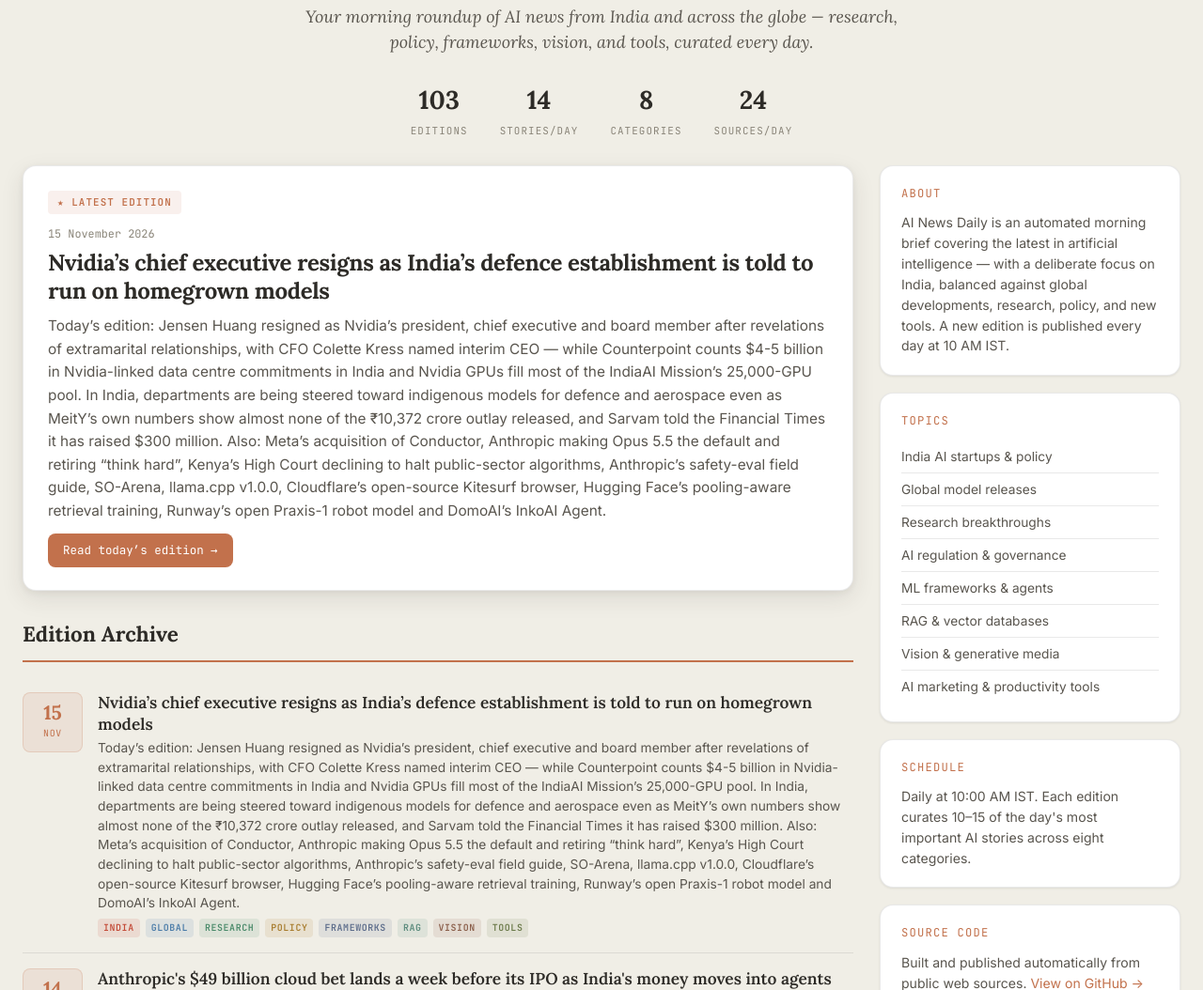
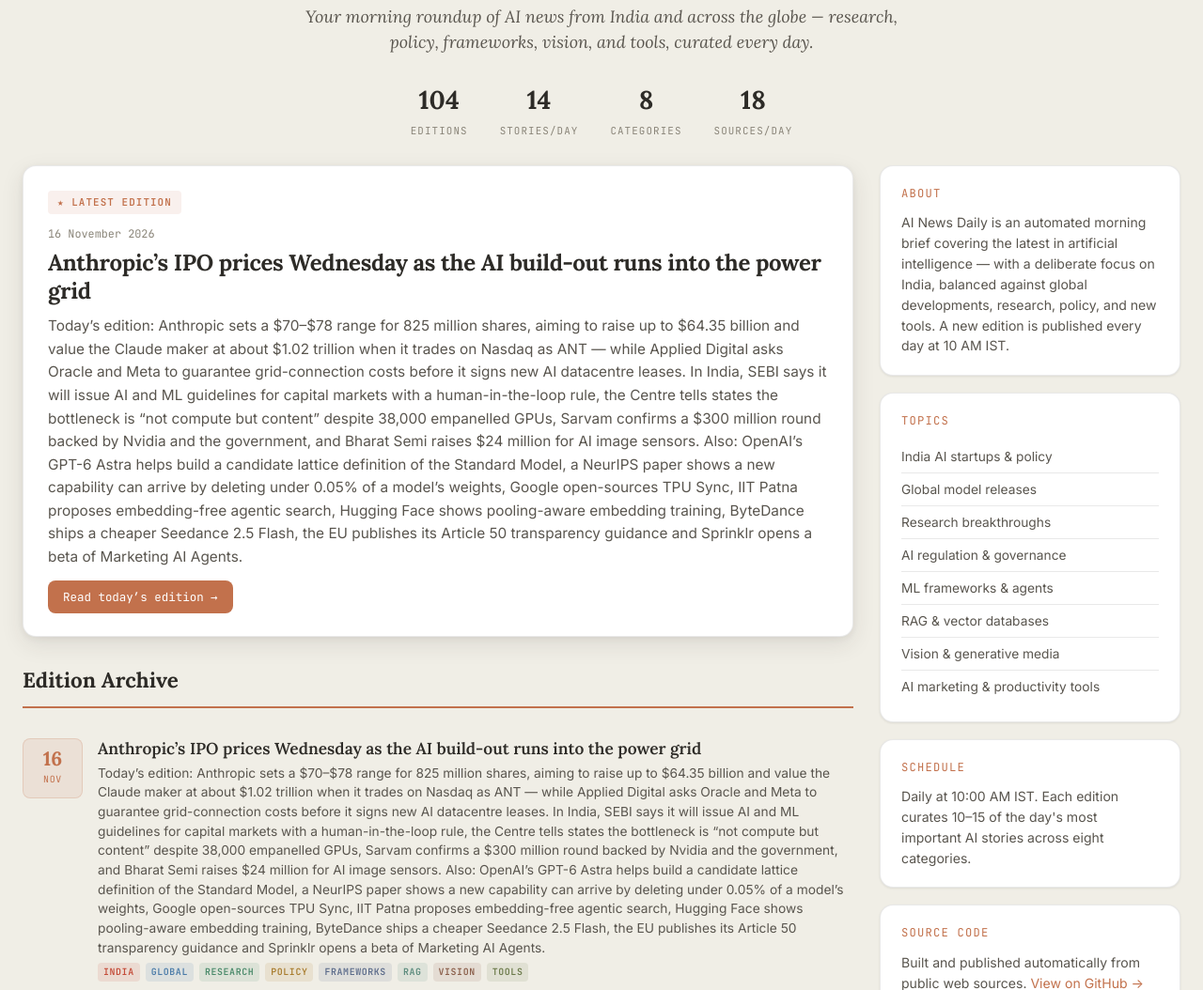
Before and after one commit to Aiindia-globelnew-gif/ai-news-daily, a plain HTML site: page index.html in a window 1280 px wide. Shown: the part 246-1300 px from the top of the page at 94% size. Drawn offline with Linux system fonts and the light colour scheme.

Commit message:
docs: update index.html with 16 November 2026 edition

```diff
--- a/index.html
+++ b/index.html
@@ -97,23 +97,31 @@
     <h1 class="hero__title">AI News Daily</h1>
     <p class="hero__subtitle">Your morning roundup of AI news from India and across the globe — research, policy, frameworks, vision, and tools, curated every day.</p>
     <div class="hero__stats">
-      <div class="stat"><div class="stat__num">103</div><div class="stat__label">Editions</div></div>
+      <div class="stat"><div class="stat__num">104</div><div class="stat__label">Editions</div></div>
       <div class="stat"><div class="stat__num">14</div><div class="stat__label">Stories/Day</div></div>
       <div class="stat"><div class="stat__num">8</div><div class="stat__label">Categories</div></div>
-      <div class="stat"><div class="stat__num">24</div><div class="stat__label">Sources/Day</div></div>
+      <div class="stat"><div class="stat__num">18</div><div class="stat__label">Sources/Day</div></div>
     </div>
   </section>
   <div class="layout">
     <main>
             <article class="featured">
         <span class="featured__badge">&#9733; Latest Edition</span>
-        <p class="featured__date">15 November 2026</p>
-        <h2 class="featured__headline"><a href="editions/2026-11-15.html">Nvidia&rsquo;s chief executive resigns as India&rsquo;s defence establishment is told to run on homegrown models</a></h2>
-        <p class="featured__summary">Today&rsquo;s edition: Jensen Huang resigned as Nvidia&rsquo;s president, chief executive and board member after revelations of extramarital relationships, with CFO Colette Kress named interim CEO &mdash; while Counterpoint counts $4-5 billion in Nvidia-linked data centre commitments in India and Nvidia GPUs fill most of the IndiaAI Mission&rsquo;s 25,000-GPU pool. In India, departments are being steered toward indigenous models for defence and aerospace even as MeitY&rsquo;s own numbers show almost none of the &#8377;10,372 crore outlay released, and Sarvam told the Financial Times it has raised $300 million. Also: Meta&rsquo;s acquisition of Conductor, Anthropic making Opus 5.5 the default and retiring &ldquo;think hard&rdquo;, Kenya&rsquo;s High Court declining to halt public-sector algorithms, Anthropic&rsquo;s safety-eval field guide, SO-Arena, llama.cpp v1.0.0, Cloudflare&rsquo;s open-source Kitesurf browser, Hugging Face&rsquo;s pooling-aware retrieval training, Runway&rsquo;s open Praxis-1 robot model and DomoAI&rsquo;s InkoAI Agent.</p>
-        <a class="featured__cta" href="editions/2026-11-15.html">Read today&rsquo;s edition &rarr;</a>
+        <p class="featured__date">16 November 2026</p>
+        <h2 class="featured__headline"><a href="editions/2026-11-16.html">Anthropic&rsquo;s IPO prices Wednesday as the AI build-out runs into the power grid</a></h2>
+        <p class="featured__summary">Today&rsquo;s edition: Anthropic sets a $70&ndash;$78 range for 825 million shares, aiming to raise up to $64.35 billion and value the Claude maker at about $1.02 trillion when it trades on Nasdaq as ANT &mdash; while Applied Digital asks Oracle and Meta to guarantee grid-connection costs before it signs new AI datacentre leases. In India, SEBI says it will issue AI and ML guidelines for capital markets with a human-in-the-loop rule, the Centre tells states the bottleneck is &ldquo;not compute but content&rdquo; despite 38,000 empanelled GPUs, Sarvam confirms a $300 million round backed by Nvidia and the government, and Bharat Semi raises $24 million for AI image sensors. Also: OpenAI&rsquo;s GPT-6 Astra helps build a candidate lattice definition of the Standard Model, a NeurIPS paper shows a new capability can arrive by deleting under 0.05% of a model&rsquo;s weights, Google open-sources TPU Sync, IIT Patna proposes embedding-free agentic search, Hugging Face shows pooling-aware embedding training, ByteDance ships a cheaper Seedance 2.5 Flash, the EU publishes its Article 50 transparency guidance and Sprinklr opens a beta of Marketing AI Agents.</p>
+        <a class="featured__cta" href="editions/2026-11-16.html">Read today&rsquo;s edition &rarr;</a>
       </article>
       <h2 class="archive__heading">Edition Archive</h2>
       <ul class="archive">
+      <li class="archive__item">
+        <a class="archive__date" href="editions/2026-11-16.html"><span class="archive__day">16</span><span class="archive__mon">NOV</span></a>
+        <div class="archive__body">
+          <h3 class="archive__headline"><a href="editions/2026-11-16.html">Anthropic&rsquo;s IPO prices Wednesday as the AI build-out runs into the power grid</a></h3>
+          <p class="archive__summary">Today&rsquo;s edition: Anthropic sets a $70&ndash;$78 range for 825 million shares, aiming to raise up to $64.35 billion and value the Claude maker at about $1.02 trillion when it trades on Nasdaq as ANT &mdash; while Applied Digital asks Oracle and Meta to guarantee grid-connection costs before it signs new AI datacentre leases. In India, SEBI says it will issue AI and ML guidelines for capital markets with a human-in-the-loop rule, the Centre tells states the bottleneck is &ldquo;not compute but content&rdquo; despite 38,000 empanelled GPUs, Sarvam confirms a $300 million round backed by Nvidia and the government, and Bharat Semi raises $24 million for AI image sensors. Also: OpenAI&rsquo;s GPT-6 Astra helps build a candidate lattice definition of the Standard Model, a NeurIPS paper shows a new capability can arrive by deleting under 0.05% of a model&rsquo;s weights, Google open-sources TPU Sync, IIT Patna proposes embedding-free agentic search, Hugging Face shows pooling-aware embedding training, ByteDance ships a cheaper Seedance 2.5 Flash, the EU publishes its Article 50 transparency guidance and Sprinklr opens a beta of Marketing AI Agents.</p>
+          <div class="archive__tags"><span class="archive__tag archive__tag--india">India</span><span class="archive__tag archive__tag--global">Global</span><span class="archive__tag archive__tag--research">Research</span><span class="archive__tag archive__tag--policy">Policy</span><span class="archive__tag archive__tag--frameworks">Frameworks</span><span class="archive__tag archive__tag--rag">RAG</span><span class="archive__tag archive__tag--vision">Vision</span><span class="archive__tag archive__tag--tools">Tools</span></div>
+        </div>
+      </li>
       <li class="archive__item">
         <a class="archive__date" href="editions/2026-11-15.html"><span class="archive__day">15</span><span class="archive__mon">NOV</span></a>
         <div class="archive__body">
```
